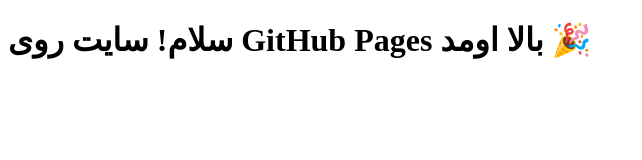
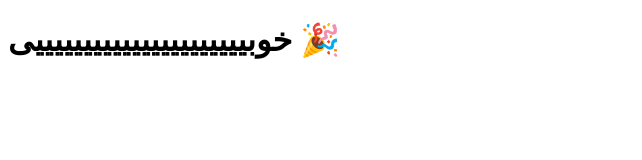
Before and after one commit to elyeshraghi-sketch/khoneh-sosis_-web, a plain HTML site: page index.html in a window 1280 px wide. Shown: the whole page, without its empty margins (0-642 px from the left). Drawn offline with Linux system fonts and the light colour scheme.

Commit message:
Update index.html

```diff
--- a/index.html
+++ b/index.html
@@ -4,6 +4,6 @@
   <title>Khoneh Sosis</title>
 </head>
 <body>
-  <h1>سلام! سایت روی GitHub Pages بالا اومد 🎉</h1>
+  <h1>خوبییییییییییییییییییییییی 🎉</h1>
 </body>
 </html>
```
